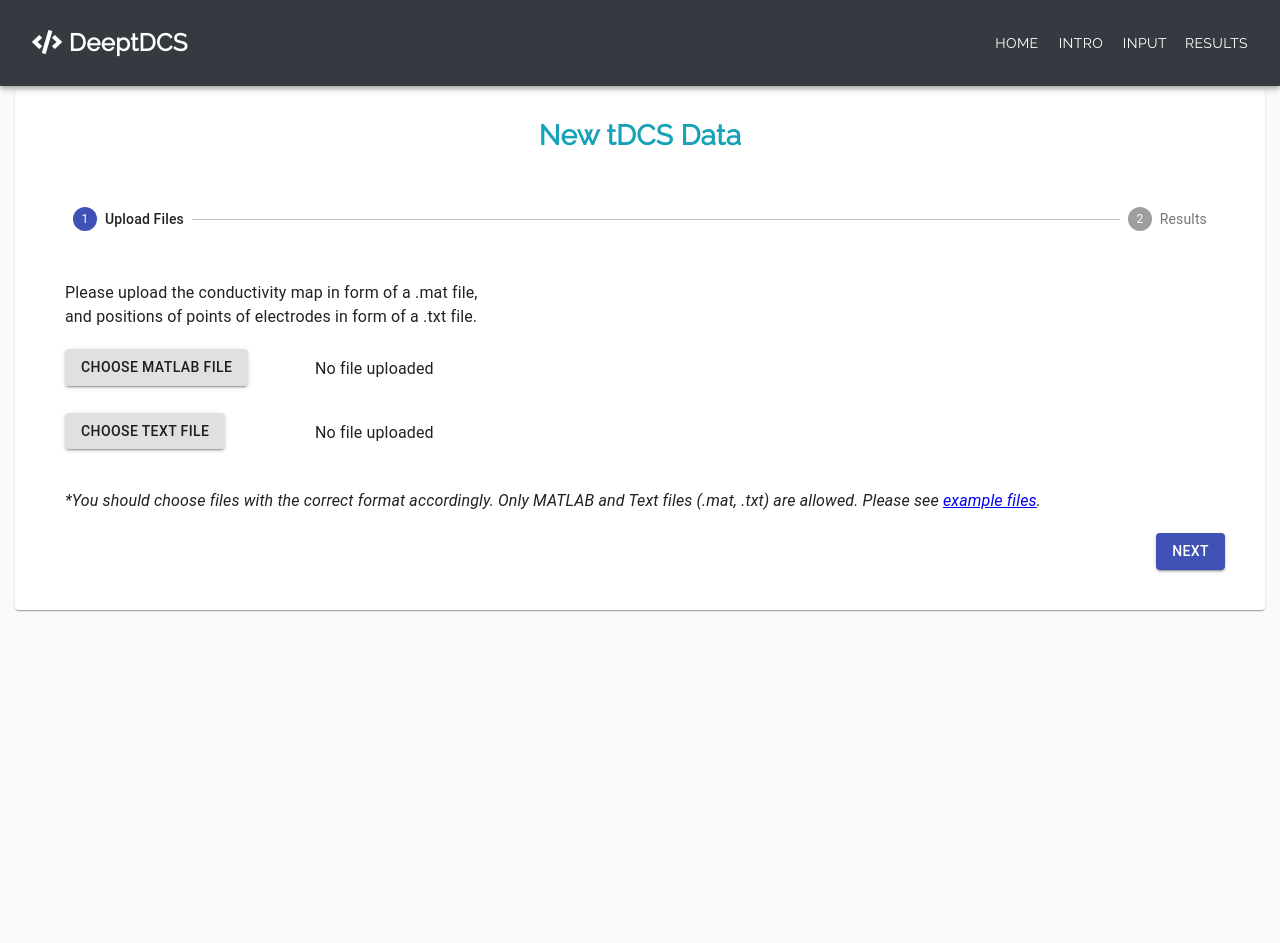
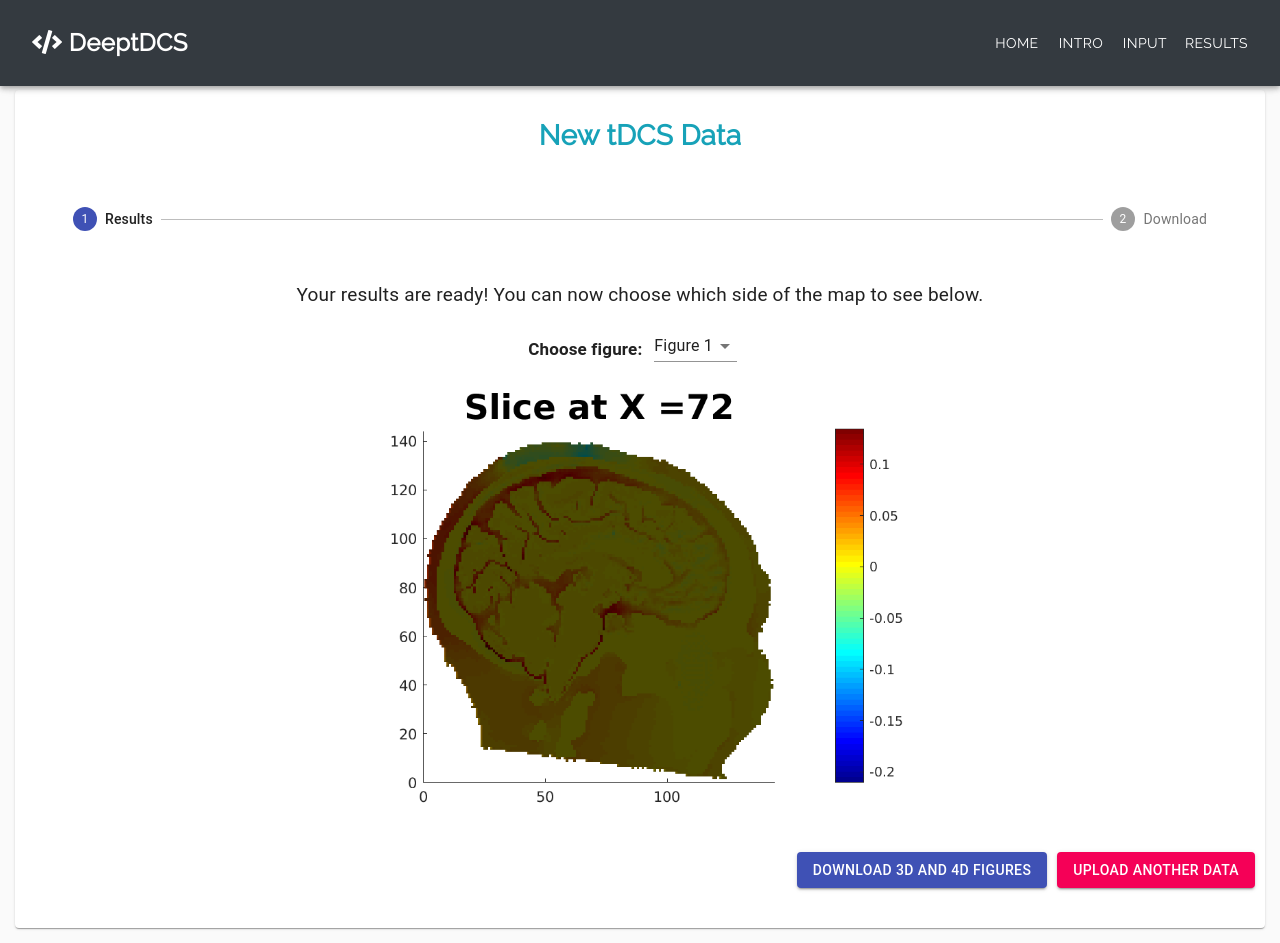
Before and after one commit to huybq26/Web-demo-DeeptDCS, a React (Create React App) app: page /input in a window 1280 px wide. Before the commit the page ends 800 px from the top, so only its background shows below. Built offline with nearby package versions, Linux system fonts and the light colour scheme.

Commit message:
Update Input.js

```diff
--- a/src/app/input/Input.js
+++ b/src/app/input/Input.js
@@ -11,8 +11,9 @@ import {
 import { InputStyles } from './Input.styles';
 import UploadFile from './UploadFile';
 import Result from './Result';
+import Download from './Download';
 
-const steps = ['Upload Files', 'Results'];
+const steps = ['Results', 'Download'];
 
 export default function Input() {
   const classes = InputStyles();
@@ -41,26 +42,52 @@ export default function Input() {
       <React.Fragment>
         <div style={{ position: 'relative' }}>
           {activeStep == 0 ? (
-            <UploadFile step={0} activeStep={activeStep} />
+            <Result step={0} activeStep={activeStep} />
           ) : (
-            <Result step={1} activeStep={activeStep} />
+            <Download step={1} activeStep={activeStep} />
           )}
         </div>
         <br></br>
         <div className={classes.buttonContainer}>
-          {activeStep !== 0 && (
-            <Button onClick={handleBack} clasName={classes.button}>
-              Back
+          {activeStep === 0 && (
+            <Button
+              onClick={handleNext}
+              clasName={classes.button}
+              color='primary'
+              variant='contained'
+            >
+              Download 3D and 4D figures
             </Button>
           )}
-          <Button
+          {activeStep !== 0 && (
+            <Button
+              onClick={handleBack}
+              clasName={classes.button}
+              color='primary'
+              variant='contained'
+            >
+              See 2D figures
+            </Button>
+          )}
+          {/* <Button
             variant='contained'
             color='primary'
             onClick={handleNext}
             className={classes.button}
           >
             {activeStep === 0 ? 'Next' : 'Save'}
-          </Button>
+          </Button> */}
+          <div style={{ marginLeft: 10, marginRight: 10 }}>
+            <a href='http://localhost:5000/input'>
+              <Button
+                clasName={classes.button}
+                color='secondary'
+                variant='contained'
+              >
+                Upload another data
+              </Button>
+            </a>
+          </div>
         </div>
       </React.Fragment>
 
```
